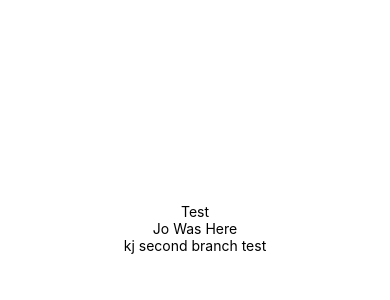
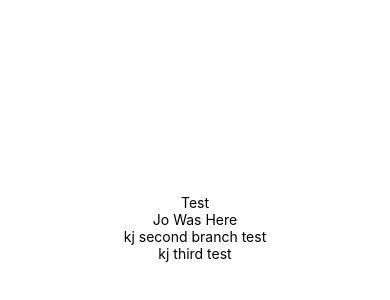
Before and after one commit to Kaidama97/TutorFirst, a React Native app: screen / in a window 390 px wide. Shown: the part 194-494 px from the top of the page. Built offline with nearby package versions, Linux system fonts and the light colour scheme.

Commit message:
kj third commit

```diff
--- a/App.js
+++ b/App.js
@@ -7,6 +7,7 @@ export default function App() {
       <Text>Test</Text>
       <Text>Jo Was Here</Text>
       <Text>kj second branch test</Text>
+      <Text>kj third test</Text>
       <StatusBar style="auto" />
     </View>
   );
```
